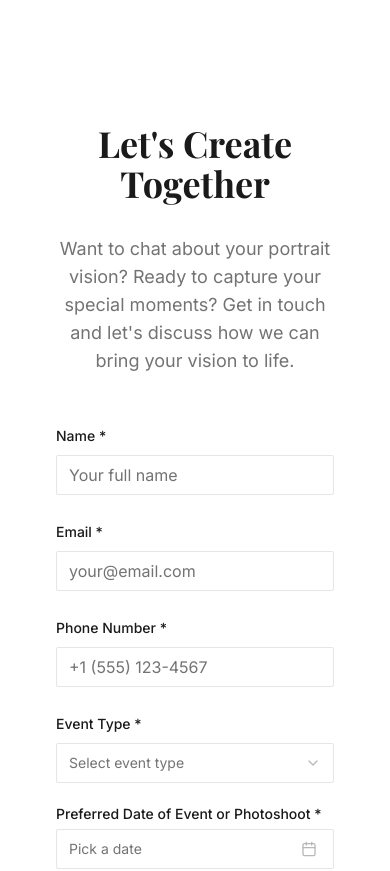
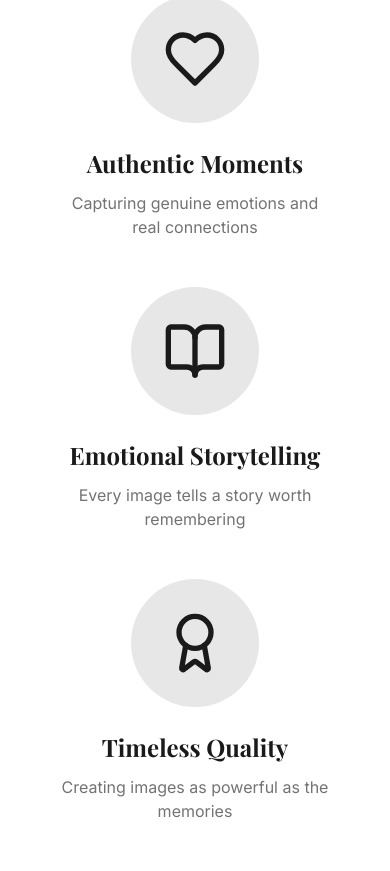
Before and after one commit to Digiphonix/jaypstudio, a React (Vite) app: page / in a window 390 px wide. Shown: the part 4911-5782 px from the top of the page. Built offline with nearby package versions, Linux system fonts and the light colour scheme; the HTML template or start-up script is replaced by a standard one.

Commit message:
Reverted to commit 47007232f9d7289b54c5a919719758a4e5d13b8f

```diff
--- a/src/components/About.tsx
+++ b/src/components/About.tsx
@@ -1,8 +1,10 @@
+import { Heart, BookOpen, Award } from "lucide-react";
+
 const About = () => {
   return (
     <section className="py-24 px-6 bg-background">
       <div className="container mx-auto max-w-6xl">
-        <div className="text-center">
+        <div className="text-center mb-16">
           <h2 className="text-2xl md:text-3xl lg:text-4xl font-serif font-bold text-foreground mb-4 uppercase tracking-wide">
             Ottawa Personal Branding, Family Portrait and Wedding Photographer
           </h2>
@@ -10,6 +12,45 @@ const About = () => {
             Capturing Motion, Emotion, & Film Feels.
           </p>
         </div>
+
+        {/* Feature Section with Circular Images */}
+        <div className="grid grid-cols-1 md:grid-cols-3 gap-12">
+          <div className="text-center">
+            <div className="w-32 h-32 mx-auto mb-6 rounded-full bg-primary/10 flex items-center justify-center">
+              <Heart className="w-16 h-16 text-primary" />
+            </div>
+            <h3 className="text-2xl font-serif font-bold text-foreground mb-3">
+              Authentic Moments
+            </h3>
+            <p className="text-muted-foreground">
+              Capturing genuine emotions and real connections
+            </p>
+          </div>
+
+          <div className="text-center">
+            <div className="w-32 h-32 mx-auto mb-6 rounded-full bg-primary/10 flex items-center justify-center">
+              <BookOpen className="w-16 h-16 text-primary" />
+            </div>
+            <h3 className="text-2xl font-serif font-bold text-foreground mb-3">
+              Emotional Storytelling
+            </h3>
+            <p className="text-muted-foreground">
+              Every image tells a story worth remembering
+            </p>
+          </div>
+
+          <div className="text-center">
+            <div className="w-32 h-32 mx-auto mb-6 rounded-full bg-primary/10 flex items-center justify-center">
+              <Award className="w-16 h-16 text-primary" />
+            </div>
+            <h3 className="text-2xl font-serif font-bold text-foreground mb-3">
+              Timeless Quality
+            </h3>
+            <p className="text-muted-foreground">
+              Creating images as powerful as the memories
+            </p>
+          </div>
+        </div>
       </div>
     </section>
   );
```
